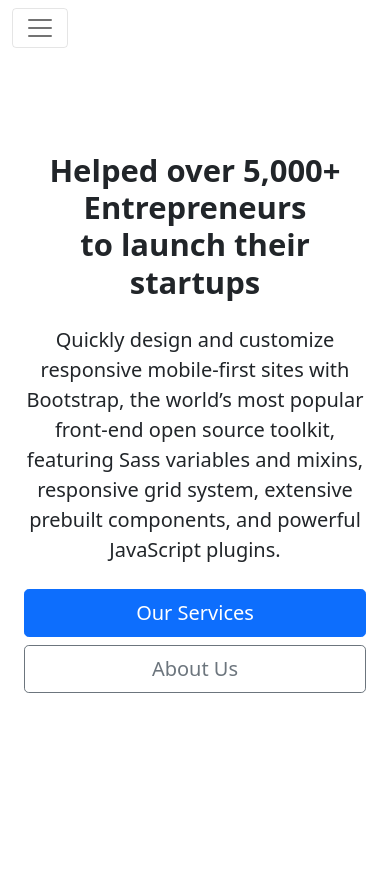
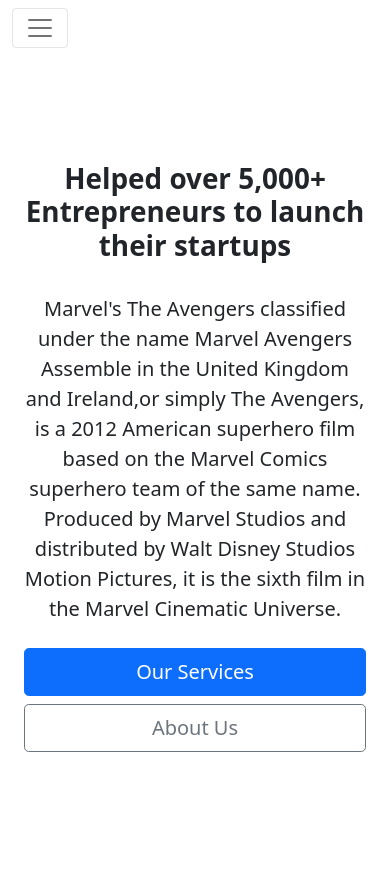
Before and after one commit to sohankanti17/ProjectClassy, a PHP site: page / in a window 390 px wide. Shown: the top 882 px of the page. Run offline with PHP 8.4, Linux system fonts and the light colour scheme.

Commit message:
Main cover page
Main cover page done with alignment and mobile view

```diff
--- a/index.php
+++ b/index.php
@@ -20,31 +20,30 @@
         <!-- Actual page content starts from here -->
 
 
-        <div class="px-4 py-5 my-5 text-center">
-        <h1 class="display-5 mb-4 fw-bold">
-            Helped over 5,000+ Entrepreneurs <br />to launch their startups
-        </h1>
-        <div class="col-lg-6 mx-auto">
-            <p class="lead mb-4">
-            Quickly design and customize responsive mobile-first sites with Bootstrap,
-            the world’s most popular front-end open source toolkit, featuring Sass
-            variables and mixins, responsive grid system, extensive prebuilt
-            components, and powerful JavaScript plugins.
-            </p>
-            <div class="d-grid gap-2 d-sm-flex justify-content-sm-center">
-            <button type="button" class="btn btn-primary btn-lg px-4 gap-3">
-                Our Services
-            </button>
-            <button type="button" class="btn btn-outline-secondary btn-lg px-4">
-                About Us
-            </button>
+        <div class="fluid-container d-flex justify-content-center align-items-center" style="height:95vh">
+            <div class="container col-lg-6 px-4 mx-auto text-center">
+
+                <h1 class="display-6 fw-bold"> Helped over 5,000+ Entrepreneurs to launch their startups</h1><br>
+                <p class="lead mb-4">
+                    Marvel's The Avengers classified under the name Marvel Avengers Assemble in the United Kingdom
+                    and Ireland,or simply The Avengers, is a 2012 American superhero film based on the Marvel Comics
+                    superhero team of the same name. Produced by Marvel Studios and distributed by Walt Disney Studios Motion
+                    Pictures, it is the sixth film in the Marvel Cinematic Universe.
+                </p>
+
+                <div class="d-grid gap-2 d-sm-flex justify-content-sm-center">
+
+                    <button type="button" class="btn btn-primary btn-lg px-4 gap-3">Our Services</button>
+                    <button type="button" class="btn btn-outline-secondary btn-lg px-4">About Us</button>
+
+                </div>
             </div>
         </div>
-        </div>
+
 
         <div class="container col-xxl-8 px-4 py-5">
         <div class="row flex-lg-row-reverse align-items-center g-5 py-5">
-            <div class="col-10 col-sm-8 col-lg-6">
+            <div class="co0l-10 col-sm-8 col-lg-6">
             <img
                 src="bootstrap-themes.png"
                 class="d-block mx-lg-auto img-fluid"
@@ -80,6 +79,7 @@
 
 
 
+
         </div>
 
         <!-- Footer -->
```
Also changed, not shown: 1 other file.
